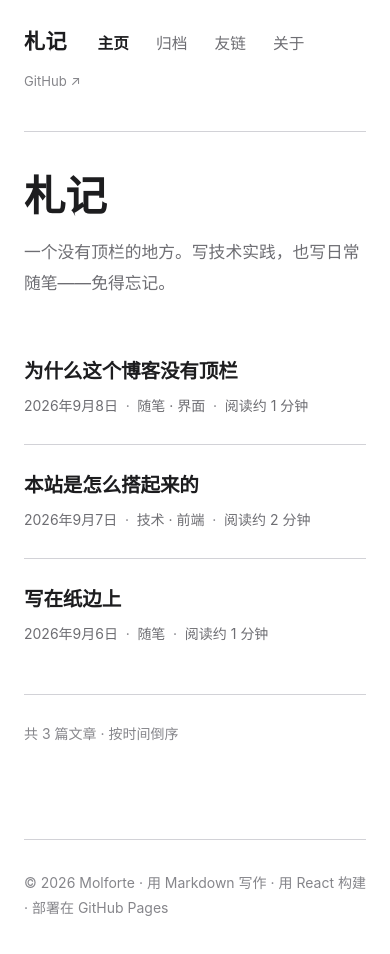
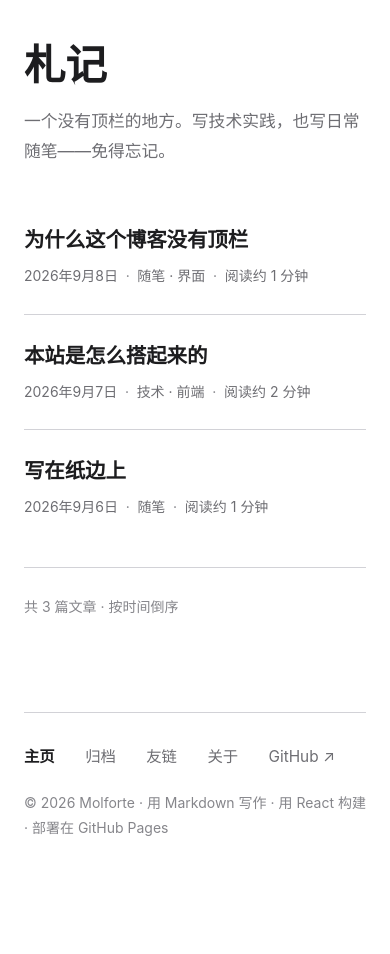
Before and after one commit to Molforte/Molforte.pages, a React (Vite) app: page / in a window 390 px wide. Shown: the top 954 px of the page. After the commit the page ends 885 px from the top, so only its background shows below. Built offline with nearby package versions, Linux system fonts and the light colour scheme.

Commit message:
refactor: 去掉侧栏，改为页脚一行文字导航；内容流居中并保持约 60% 宽（<900px 放宽）

```diff
--- a/src/App.jsx
+++ b/src/App.jsx
@@ -5,7 +5,6 @@ import Post from './pages/Post.jsx'
 import Archive from './pages/Archive.jsx'
 import StaticPage from './pages/StaticPage.jsx'
 import NotFound from './pages/NotFound.jsx'
-import Sidebar from './components/Sidebar.jsx'
 import Footer from './components/Footer.jsx'
 
 /** 路由切换时回到顶部 */
@@ -19,9 +18,7 @@ function ScrollToTop() {
 
 export default function App() {
   return (
-    <div className="layout">
-      <Sidebar />
-      <div className="layout-main">
+    <div className="site-frame">
       <main className="site-main">
         <ScrollToTop />
         <Routes>
@@ -35,6 +32,5 @@ export default function App() {
       </main>
       <Footer />
     </div>
-    </div>
   )
 }
--- a/src/components/Footer.jsx
+++ b/src/components/Footer.jsx
@@ -1,10 +1,35 @@
+import { NavLink } from 'react-router-dom'
 import { SITE } from '../site.js'
+
+const NAV = [
+  { to: '/', label: '主页', end: true },
+  { to: '/archive', label: '归档' },
+  { to: '/friends', label: '友链' },
+  { to: '/about', label: '关于' },
+]
+
+const REPO_URL = 'https://github.com/Molforte/Molforte.pages'
 
 export default function Footer() {
   const year = new Date().getFullYear()
   const since = SITE.since
   return (
     <footer className="site-footer">
+      <nav className="site-footer__nav" aria-label="页脚导航">
+        {NAV.map((item) => (
+          <NavLink
+            key={item.to}
+            to={item.to}
+            end={item.end}
+            className={({ isActive }) => (isActive ? 'is-active' : undefined)}
+          >
+            {item.label}
+          </NavLink>
+        ))}
+        <a href={REPO_URL} target="_blank" rel="noopener noreferrer">
+          GitHub ↗
+        </a>
+      </nav>
       <p className="site-footer__line">
         © {since === year ? year : `${since}–${year}`} {SITE.author} · {SITE.footerNote}
       </p>
--- a/src/components/Sidebar.jsx
+++ /dev/null
@@ -1,43 +0,0 @@
-import { Link, NavLink } from 'react-router-dom'
-import { SITE } from '../site.js'
-
-const NAV = [
-  { to: '/', label: '主页', end: true },
-  { to: '/archive', label: '归档' },
-  { to: '/friends', label: '友链' },
-  { to: '/about', label: '关于' },
-]
-
-const REPO_URL = 'https://github.com/Molforte/Molforte.pages'
-
-export default function Sidebar() {
-  return (
-    <aside className="sidebar">
-      <p className="sidebar__brand">
-        <Link to="/">{SITE.title}</Link>
-      </p>
-      <p className="sidebar__author">{SITE.author}</p>
-
-      <nav className="sidebar__nav" aria-label="主导航">
-        {NAV.map((item) => (
-          <NavLink
-            key={item.to}
-            to={item.to}
-            end={item.end}
-            className={({ isActive }) =>
-              `sidebar__link${isActive ? ' is-active' : ''}`
-            }
-          >
-            {item.label}
-          </NavLink>
-        ))}
-      </nav>
-
-      <p className="sidebar__foot">
-        <a href={REPO_URL} target="_blank" rel="noopener noreferrer">
-          GitHub ↗
-        </a>
-      </p>
-    </aside>
-  )
-}
--- a/src/styles/global.css
+++ b/src/styles/global.css
@@ -26,11 +26,8 @@
   --radius: 10px;
 
   /* 布局 */
-  --sidebar-w: 15rem; /* 侧栏宽度 */
-  --col-gap: clamp(2.25rem, 5vw, 4.75rem); /* 侧栏与内容间距 */
-  --measure-list: min(60vw, 50rem); /* 内容栏 ≈ 整页 60%（列表/索引） */
+  --measure-list: min(60vw, 50rem); /* 内容流 ≈ 整页 60% */
   --measure-post: 42rem; /* 正文阅读列 */
-  --bp-stack: 1080px; /* 小于此宽度：侧栏堆到顶部 */
 }
 
 /* ---------- 基础 ---------- */
@@ -81,98 +78,66 @@ a {
   flex-direction: column;
 }
 
-/* ---------- 整体布局：侧栏 + 内容 ---------- */
-.layout {
+/* ---------- 整体布局：居中的内容流（无顶栏、无侧栏） ---------- */
+.site-frame {
   flex: 1;
-  display: grid;
-  grid-template-columns: var(--sidebar-w) minmax(0, var(--measure-list));
-  justify-content: center;
-  column-gap: var(--col-gap);
-}
-
-.layout-main {
-  min-width: 0;
+  width: min(100% - 2 * var(--gutter), var(--measure-list));
+  margin-inline: auto;
   display: flex;
   flex-direction: column;
 }
 
 .site-main {
   width: 100%;
+  flex: 1;
 }
 
 /* ============================================================
-   侧栏（大屏常驻；窄屏由媒体查询改为顶部一行）
+   页脚导航
    ============================================================ */
-.sidebar {
-  position: sticky;
-  top: 0;
-  height: 100dvh;
-  display: flex;
-  flex-direction: column;
-  padding: clamp(2rem, 5vh, 3.25rem) 0 2rem;
-  border-right: 1px solid var(--hairline);
-  padding-right: clamp(1.5rem, 3vw, 2.5rem);
+.site-footer {
+  margin-top: clamp(3.5rem, 11vh, 6.5rem);
+  border-top: 1px solid var(--hairline);
+  padding: 1.9rem 0 2.8rem;
 }
 
-.sidebar__brand {
-  margin: 0;
-  font-size: 1.32rem;
-  font-weight: 600;
-  letter-spacing: 0.02em;
-  line-height: 1.3;
+.site-footer__nav {
+  display: flex;
+  flex-wrap: wrap;
+  align-items: baseline;
+  gap: 0.35rem 1.9rem;
 }
 
-.sidebar__brand a {
-  color: var(--text);
+.site-footer__nav a {
+  color: var(--text-2);
+  font-size: 0.96rem;
   text-decoration: none;
+  transition: color 0.15s ease;
 }
 
-.sidebar__author {
-  margin: 0.25rem 0 0;
-  color: var(--text-3);
-  font-size: 0.85rem;
-}
-
-.sidebar__nav {
-  margin-top: 2.6rem;
-  display: flex;
-  flex-direction: column;
-  gap: 0.15rem;
-}
-
-.sidebar__link {
-  display: block;
-  padding: 0.48rem 0;
-  color: var(--text-2);
-  font-size: 1.02rem;
-  text-decoration: none;
-  transition: color 0.15s ease;
-  -webkit-tap-highlight-color: transparent;
-}
-
-.sidebar__link:hover {
+.site-footer__nav a:hover {
   color: var(--text);
 }
 
-.sidebar__link.is-active {
+.site-footer__nav a.is-active {
   color: var(--text);
   font-weight: 600;
 }
 
-.sidebar__foot {
-  margin-top: auto;
+.site-footer__line {
+  margin: 1.2rem 0 0;
   color: var(--text-3);
-  font-size: 0.84rem;
+  font-size: 0.875rem;
 }
 
-.sidebar__foot a {
-  color: var(--text-3);
+.site-footer__line a {
+  color: var(--text-2);
   text-decoration: none;
   transition: color 0.15s ease;
 }
 
-.sidebar__foot a:hover {
-  color: var(--text-2);
+.site-footer__line a:hover {
+  color: var(--link);
 }
 
 /* ============================================================
@@ -264,6 +229,7 @@ a {
 .notfound {
   padding-top: clamp(2.2rem, 8vh, 4.4rem);
   width: min(100%, var(--measure-post));
+  margin-inline: auto;
 }
 
 .post__back {
@@ -696,31 +662,6 @@ a {
 }
 
 /* ============================================================
-   页脚（位于内容栏底部；导航在侧栏）
-   ============================================================ */
-.site-footer {
-  margin-top: clamp(3.5rem, 11vh, 6.5rem);
-  border-top: 1px solid var(--hairline);
-  padding: 1.9rem 0 2.6rem;
-}
-
-.site-footer__line {
-  margin: 0;
-  color: var(--text-3);
-  font-size: 0.875rem;
-}
-
-.site-footer__line a {
-  color: var(--text-2);
-  text-decoration: none;
-  transition: color 0.15s ease;
-}
-
-.site-footer__line a:hover {
-  color: var(--link);
-}
-
-/* ============================================================
    动效：只保留克制的入场与悬停
    ============================================================ */
 .masthead__title,
@@ -744,59 +685,15 @@ a {
 }
 
 /* ============================================================
-   窄屏（< 1080px）：侧栏堆到页面顶部，不常驻
+   手机微调
    ============================================================ */
-@media (max-width: 1079px) {
-  .layout {
-    display: block;
-    width: min(100% - 2 * var(--gutter), 54rem);
-    margin-inline: auto;
-  }
-
-  .sidebar {
-    position: static;
-    height: auto;
-    flex-direction: row;
-    flex-wrap: wrap;
-    align-items: baseline;
-    column-gap: 1.9rem;
-    row-gap: 0.5rem;
-    padding: 1.7rem 0 1.5rem;
-    border-right: 0;
-    padding-right: 0;
-    border-bottom: 1px solid var(--hairline);
-  }
-
-  .sidebar__author {
-    display: none;
-  }
-
-  .sidebar__nav {
-    flex-direction: row;
-    flex-wrap: wrap;
-    margin-top: 0;
-    column-gap: 1.7rem;
-    row-gap: 0.3rem;
-  }
-
-  .sidebar__link {
-    padding: 0.2rem 0;
-    font-size: 0.98rem;
-  }
-
-  .sidebar__foot {
-    margin-top: 0;
-    font-size: 0.82rem;
-  }
-
-  .post-item__title {
-    font-size: 1.22rem;
+/* 小屏（<900px）：内容放宽到接近全宽，保证可读性 */
+@media (max-width: 899px) {
+  .site-frame {
+    width: min(100% - 2 * var(--gutter), 46rem);
   }
 }
 
-/* ============================================================
-   手机微调
-   ============================================================ */
 @media (max-width: 760px) {
   html {
     font-size: 16px;
```
Also changed, not shown: scripts/qa-audit.mjs (+13 -19 lines), 1 other file (tests, documents, lock files or other folders). Lines whose indentation alone changed are shown as unchanged.
